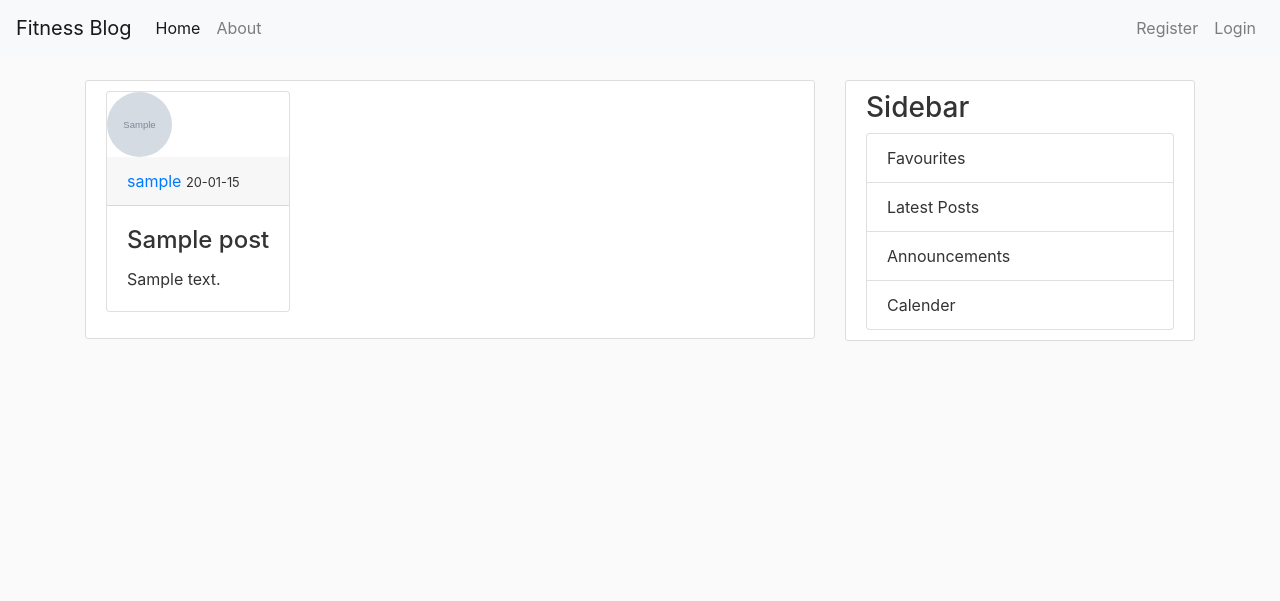
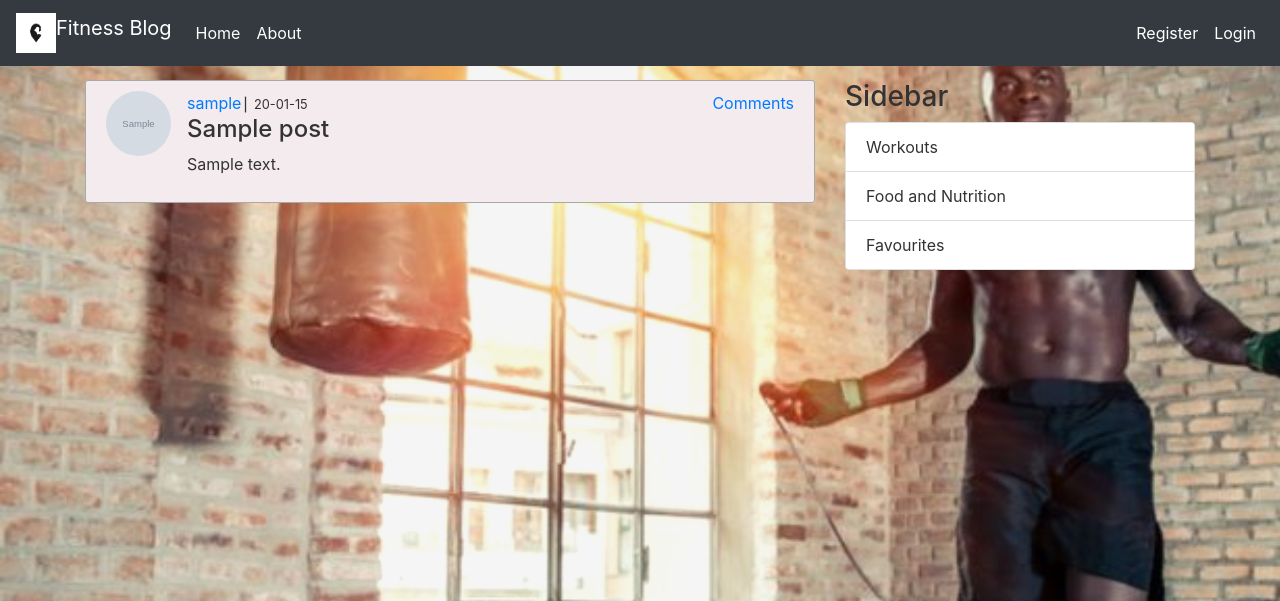
Before and after one commit to NamugumyaSandra/Fitness_Blog, a Flask app: page /post/1 in a window 1280 px wide. Shown: the top 601 px of the page. Run offline with Flask 2, Linux system fonts and the light colour scheme; tables that the repository leaves empty hold one stand-in row (values such as "Sample post"); grey boxes marked "Sample" are stand-in pictures; some libraries are stand-ins or nearby versions.

Commit message:
Modify files to improve page appearance and add comment feature to files.

```diff
--- a/fitness/forms.py
+++ b/fitness/forms.py
@@ -54,5 +54,5 @@ class PostForm(FlaskForm):
     submit = SubmitField('Post')
 
 class CommentForm(FlaskForm):
-    content = TextAreaField('Content', validators=None)
+    content = TextAreaField('Content', validators=None, render_kw={"placeholder": "Enter comment here"})
     submit = SubmitField('Post')
--- a/fitness/routes.py
+++ b/fitness/routes.py
@@ -4,10 +4,10 @@ from PIL import Image
 from flask import render_template,url_for,flash,redirect,request,abort
 from fitness import app, db, bcrypt
 from fitness.forms import RegistrationForm, LoginForm, UpdateAccountForm, PostForm, CommentForm
-from fitness.models import User, Post
+from fitness.models import User, Post, Comment
 from flask_login import login_user, current_user, logout_user, login_required
 
-
+# home route and the functions it calls
 @app.route('/')
 @app.route('/home')
 def home():
@@ -15,12 +15,12 @@ def home():
     posts = Post.query.order_by(Post.date.desc()).paginate(page=page,per_page=5)
     return render_template('home.html',posts=posts)
 
-
+# home about and the functions it calls
 @app.route('/about')
 def about():
     return render_template('about.html', title='About')
 
-
+# register route and the functions it calls to successfully register a user
 @app.route('/register', methods=['GET', 'POST'])
 def register():
     if current_user.is_authenticated:
@@ -35,13 +35,13 @@ def register():
         return redirect(url_for('login'))
     return render_template('register.html', title='Register', form=form)
 
-
+# login route and the functions it calls to successfully login
 @app.route('/login', methods=['GET', 'POST'])
 def login():
-    if current_user.is_authenticated:
+    if current_user.is_authenticated: #returns true if valid credentials are provided
         return redirect(url_for('home'))
     form = LoginForm()
-    if form.validate_on_submit():
+    if form.validate_on_submit():  # submits successfully
         user = User.query.filter_by(email=form.email.data).first()
         if user and bcrypt.check_password_hash(user.password,form.password.data):
             login_user(user, remember = form.remember.data)
@@ -51,25 +51,24 @@ def login():
             flash('Login Unsuccessful. Please check the email and password.','danger')
     return render_template('login.html', title='Login', form=form)
 
-@app.route('/logout')
+@app.route('/logout')  #logs out a user
 def logout():
     logout_user()
     return redirect(url_for('home'))
 
 
-def save_picture(form_picture):
+def save_picture(form_picture):    # function to save the profile pic for each account created to the defined spec
     random_hex = secrets.token_hex(8)
     _,f_ext = os.path.splitext(form_picture.filename)
     picture_fn = random_hex + f_ext
     picture_path =os.path.join(app.root_path, 'static/profile_pics', picture_fn)
-
     output_size = (125,125)
     i =Image.open(form_picture)
     i.thumbnail(output_size)
     i.save(picture_path)
     return picture_fn
 
-@app.route('/account', methods=['GET', 'POST'])
+@app.route('/account', methods=['GET', 'POST']) #url to the profile page tomake required changes
 @login_required
 def account():
     form = UpdateAccountForm()
@@ -88,7 +87,7 @@ def account():
     image_file = url_for('static',filename='profile_pics/' + current_user.image_file)
     return render_template('account.html', title='Account', image_file=image_file, form=form)
 
-@app.route('/post/new',methods=['GET', 'POST'])
+@app.route('/post/new',methods=['GET', 'POST']) # url for a loggedin user to post
 @login_required
 def new_post():
     form = PostForm()
@@ -100,12 +99,13 @@ def new_post():
         return redirect(url_for('home'))
     return render_template('create_post.html', title='New Post', form=form,legend = 'New Post')
 
-@app.route('/post/<int:post_id>')
+@app.route('/post/<int:post_id>') #url to veiw individual created post
 def post(post_id):
     post = Post.query.get_or_404(post_id)
-    return render_template('post.html', title=post.title, post=post)
+    comments = Comment.query.order_by(Comment.date_commented.desc())
+    return render_template('post.html', title=post.title, post=post, comments=comments)
 
-@app.route('/post/<int:post_id>/update',methods=['GET', 'POST'])
+@app.route('/post/<int:post_id>/update',methods=['GET', 'POST']) #makechanges to a post
 @login_required
 def update_post(post_id):
     post = Post.query.get_or_404(post_id)
@@ -124,7 +124,7 @@ def update_post(post_id):
     return render_template('create_post.html', title='Update Post', form=form, legend='Update Post')
 
 
-@app.route('/post/<int:post_id>/delete',methods=['POST'])
+@app.route('/post/<int:post_id>/delete',methods=['POST']) # delete a post
 @login_required
 def delete_post(post_id):
     post = Post.query.get_or_404(post_id)
@@ -135,7 +135,7 @@ def delete_post(post_id):
     flash('Your post has been successfully deleted!', 'success')
     return redirect(url_for('home'))
 
-
+# to retrieve all posts of a user
 @app.route('/user/<string:username>')
 def user_posts(username):
     page = request.args.get('page',1, type=int)
@@ -145,17 +145,31 @@ def user_posts(username):
         .paginate(page=page,per_page=5)
     return render_template('user_posts.html',posts=posts, user=user)
 
-@app.route('/post/<int:post_id>/comment', methods=['GET', 'POST'])
+#make a comment to aparticular post
+@app.route('/post/<int:post_id>/comment/new', methods=['GET', 'POST'])
 @login_required
-def comment(post_id):
-    # post = Post.query.get_or_404(post_id)
+def new_comment(post_id):
     form = CommentForm()
     if form.validate_on_submit():
-        comment = Comment(comment=form.content.data, post=post_id,author=current_user)
+        comment = Comment(content=form.content.data, post_id=post_id, author=current_user)
         db.session.add(comment)
         db.session.commit()
         flash('Comment Posted!','success')
-        return redirect(url_for('home'))
-    # elif request.method == 'GET':
-    #     form.content.data = comment.content
-    return render_template('create_comment.html', title='Comment', form=form, legend='Comment')
+        return redirect(url_for('post',post_id=post.id))
+    return render_template('create_comment.html', title='New Comment', form=form, legend='New Comment')
+
+#stores the comment made and views it
+@app.route('/post/<int:post_id>/comment/<int:comment_id>')
+def comment(post_id,comment_id):
+    post = Post.query.get_or_404(post_id=post.id)
+    comment = Comment.query.get_or_404(comment_id=comment.id)
+    return render_template('comment.html',post_id=post_id, comment=comment)
+
+#route to retrive all comments of a post
+# @app.route('/post/<int:post_id>/post_comments')
+# def post_comments(post_id):
+#     post = request.args.get('post_id',1, type=int)
+#     post = Post.query.filter_by(post_id=post_id).first_or_404()
+#     comments = Comment.query.filter_by(post_id=post_id)\
+#         .order_by(Comment.date_commented.desc())
+#     return render_template('home.html', comments=comments, post_id=post_id,user=user)
--- a/fitness/static/main.css
+++ b/fitness/static/main.css
@@ -1,16 +1,22 @@
 
 body {
-    background: #fafafa;
+    background: whitesmoke;
     color: #333333;
     margin-top: 5rem;
+    background-image: url('profile_pics/jump-rope-1280.jpg');
+    background-repeat: no-repeat;
+    background-position: left ;
+    background-size: 130%;
+    background-attachment: fixed;
+    background-blend-mode: darken;
   }
 
 
 
 .content-section {
-  background: #ffffff;
+  background: rgb(243, 235, 237);
   padding: 10px 20px;
-  border: 1px solid #dddddd;
+  border: 1px solid darkgray;
   border-radius: 3px;
   margin-bottom: 20px;
 }
@@ -27,3 +33,7 @@ body {
     width: 65px;
     margin-right: 16px;
   }
+
+  .about{
+    text-align: center;
+  }
--- a/fitness/templates/account.html
+++ b/fitness/templates/account.html
@@ -10,7 +10,7 @@
         </div>
     </div>
     <div>
-        <form method="POST" action="" enctype="multipart/form-data">
+        <form class="content-section" method="POST" action="" enctype="multipart/form-data">
             {{ form.hidden_tag() }}
             <fieldset class="form_group">
                 <legend class="border-bottom mb-4">Account Info</legend>
--- a/fitness/templates/layout.html
+++ b/fitness/templates/layout.html
@@ -17,29 +17,29 @@
 </head>
 <body>
     <header class="site-header">
-        <nav class="navbar navbar-expand-lg navbar-light bg-light fixed-top">
-            <a class="navbar-brand" href="#">Fitness Blog</a>
+        <nav class="navbar navbar-expand-lg navbar-dark bg-dark fixed-top">
+            <a class="navbar-brand" href="#">
+                <img src="{{url_for('static', filename='profile_pics/logo1.png')}}" width="40" height="40" class="d-inline-block align-top" alt="">Fitness Blog</a>
             <button class="navbar-toggler" type="button" data-toggle="collapse" data-target="#navbarColor03" aria-controls="navbarColor03" aria-expanded="false" aria-label="Toggle navigation">
                 <span class="navbar-toggler-icon"></span>
             </button>
-
             <div class="collapse navbar-collapse" id="navbarColor03">
                 <ul class="navbar-nav mr-auto">
                 <li class="nav-item active">
                     <a class="nav-link" href="{{ url_for('home')}}">Home <span class="sr-only">(current)</span></a>
                 </li>
-                <li class="nav-item">
-                    <a class="nav-link" href="{{ url_for('about')}}">About</a>
+                <li class="nav-item active">
+                    <a class="nav-link" href="{{ url_for('about')}}">About<span class="sr-only">(current)</span></a>
                 </li>
                 </ul>
                 <div class="navbar-nav justify-content-end">
                     {% if current_user.is_authenticated %}
-                        <a class="nav-item nav-link" href="{{ url_for('new_post')}}">New Post</a>
-                        <a class="nav-item nav-link" href="{{ url_for('account')}}">Account</a>
-                        <a class="nav-item nav-link" href="{{ url_for('logout')}}">Logout</a>
+                        <a class="nav-item nav-link active" href="{{ url_for('new_post')}}">New Post</a>
+                        <a class="nav-item nav-link active" href="{{ url_for('account')}}">Account</a>
+                        <a class="nav-item nav-link active" href="{{ url_for('logout')}}">Logout</a>
                     {% else %}
-                        <a class="nav-item nav-link" href="{{ url_for('register')}}">Register</a>
-                        <a class="nav-item nav-link" href="{{ url_for('login')}}">Login</a>
+                        <a class="nav-item nav-link active" href="{{ url_for('register')}}">Register</a>
+                        <a class="nav-item nav-link active" href="{{ url_for('login')}}">Login</a>
                     {% endif %}
                 </div>
             </div>
@@ -47,7 +47,7 @@
     </header>
     <main role="main" class="container">
         <div class="row">
-            <div class="col-sm-8">
+            <div class="col-sm-8 content">
                 {% with messages = get_flashed_messages(with_categories=true) %}
                     {%if messages %}
                         {% for category, message in messages %}
@@ -59,13 +59,12 @@
                 {% endblock content %}
             </div>
             <div class="col-sm-4">
-                <div class="content-section">
-                    <h3>Sidebar</h3>
+                <div class="content">
+                    <h3 class="info side" >Sidebar</h3>
                     <ul class="list-group">
+                        <li class="list-group-item">Workouts</li>
+                        <li class="list-group-item">Food and Nutrition</li>
                         <li class="list-group-item">Favourites</li>
-                        <li class="list-group-item">Latest Posts</li>
-                        <li class="list-group-item">Announcements</li>
-                        <li class="list-group-item">Calender</li>
                     </ul>
                 </div>
             </div>
--- a/fitness/templates/post.html
+++ b/fitness/templates/post.html
@@ -1,29 +1,27 @@
 {% extends 'layout.html' %}
 {% block content %}
-    <div class="content-section">
-        <article class="media">
-            <div class="card mb-3" style="max-width: 40rem;">
-                <img class='rounded-circle article-img' src="{{ url_for('static', filename='profile_pics/'+ post.author.image_file)}}">
-                <div class="card-header">
-                    <a class="mb-2" href="{{url_for('user_posts',username=post.author.username)}}">{{ post.author.username  }}</a>
-                    <small class="pull-right">{{ post.date.strftime('%y-%m-%d') }}</small>
-                    {% if post.author == current_user %}
-                    <div>
-                        <a class="btn btn-secondary btn-sm m-1" href="{{ url_for('update_post',post_id=post.id)}}"> Update</a>
-                        <button type="button" class="btn btn-danger btn-sm m-1" data-toggle="modal" data-target="#deleteModal">Delete</button>
-                        <a class="btn btn-secondary btn-sm m-1" href="{{ url_for('comment',post_id=post.id)}}"> Comment</a>
-                    </div>
-                    {% endif %}
-                </div>
-                <div class="card-body">
-                    <h4 class="card-title">{{ post.title }}</h4>
-                    <p class="card-text">{{ post.content }}</p>
-                </div>
-            </div>
-        </article>
-    </div>
 
-        <!--Modal-->
+    <article class="media content-section">
+        <img class='rounded-circle article-img' src="{{ url_for('static', filename='profile_pics/'+ post.author.image_file)}}">
+        <div class="media-body">
+            <span mb-2>
+                <a class="mb-2" href="{{url_for('user_posts',username=post.author.username)}}">{{ post.author.username  }}</a></a>&#8739;
+                <small class="pull-right">{{ post.date.strftime('%y-%m-%d') }}</small>
+            </span>
+            {% if post.author == current_user %}
+            <span class="pull-right">
+                <a class="btn btn-secondary btn-sm m-1" href="{{ url_for('update_post',post_id=post.id)}}"> Update</a>
+                <button type="button" class="btn btn-danger btn-sm m-1 " data-toggle="modal" data-target="#deleteModal">Delete</button>
+                <a class="btn btn-info btn-sm m-1" href="{{ url_for('new_comment',post_id=post.id)}}"> Comment</a>
+                <hr my-4>
+            </span>
+            {% endif %}
+            <h4>{{ post.title }}</h4>
+            <p>{{ post.content }}</p>
+        </div>
+        <a class="link-item" href="#">Comments</a>
+    </article>
+        <!--Delete Modal-->
     <div class="modal fade" id="deleteModal" tabinex="-1" role="dialog"arial-labelledby="deleteModalLabel" aria-hidden="true">
         <div class="modal-dialog" role="document">
             <div class="modal-content">
```
Also changed, not shown: fitness/models.py (+8 -7 lines), fitness/templates/about.html (+7 -1 lines), fitness/templates/home.html (+9 -9 lines), fitness/templates/user_posts.html (+6 -8 lines), site.db (deleted).
